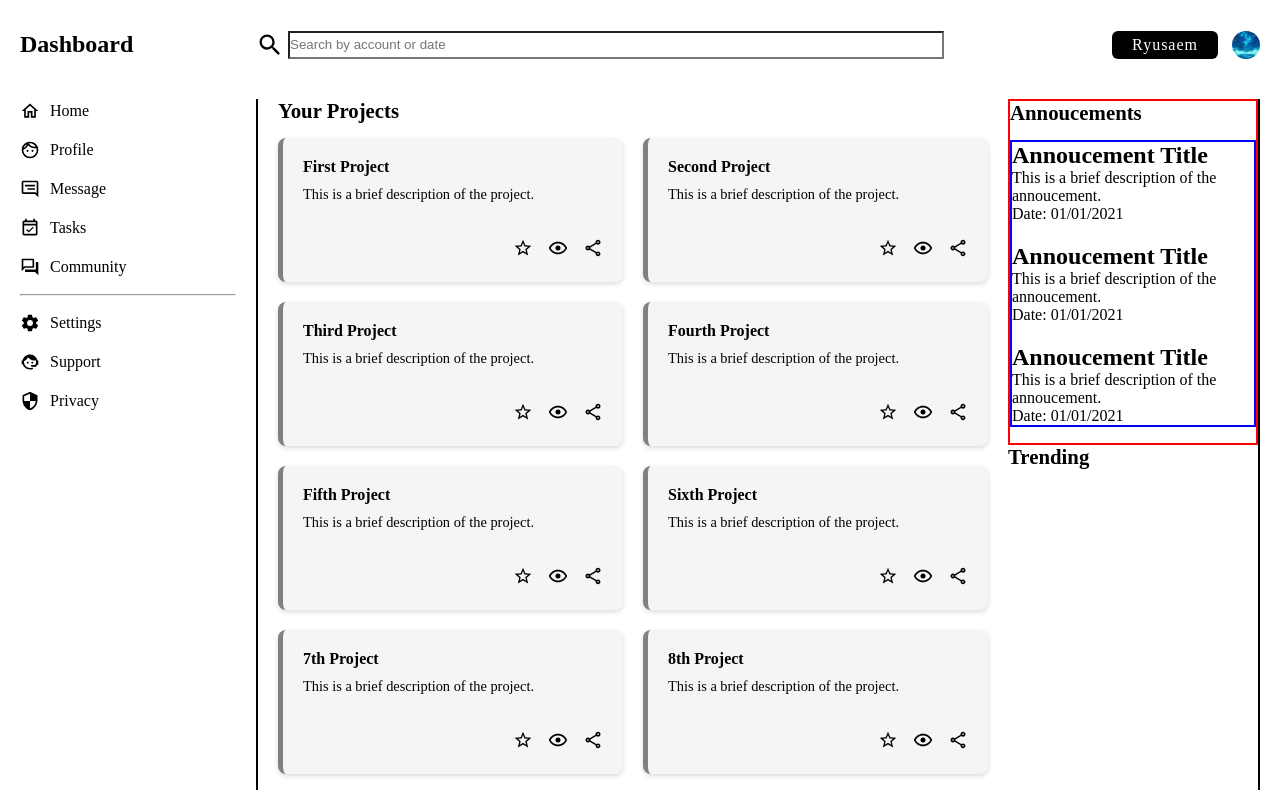
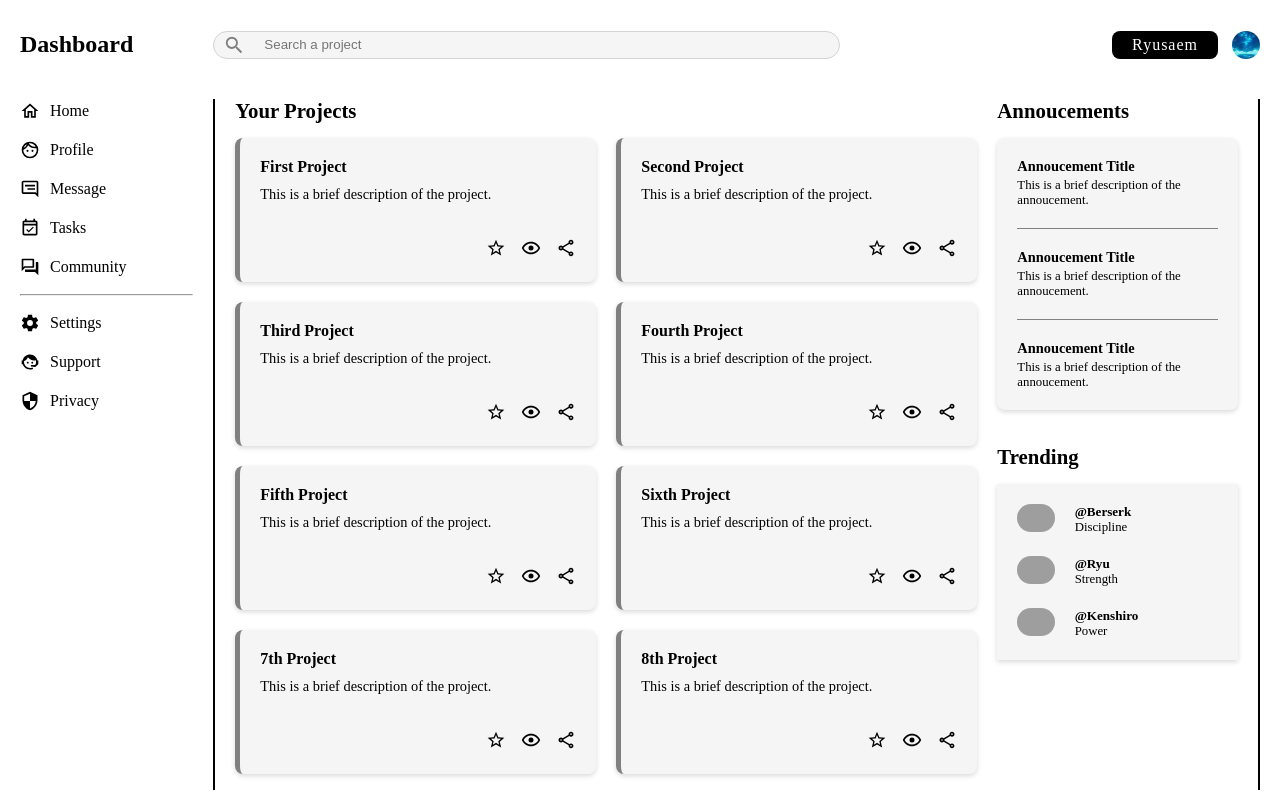
Before and after one commit to Ryusaem/css-admin-dashboard-odin-project, a plain HTML site: page index.html in a window 1280 px wide. Drawn offline with Linux system fonts and the light colour scheme; grey boxes are pictures that could not be loaded.

Commit message:
v1.0: Website done. Need to add the real SVG link if I wish to add a dark theme switcher

```diff
--- a/css/style.css
+++ b/css/style.css
@@ -4,6 +4,11 @@
   --color-base-text: hsl(217, 12%, 63%);
 
   --margin: 20px;
+  --padding: 20px;
+  --border-radius-icon: 20px;
+  --border-radius-card: 8px;
+  --height-avatar: 28px;
+  --box-shadow: 0 2px 5px rgba(0, 0, 0, 0.15);
 }
 
 /* --- GLOBAL RESET --- */
@@ -16,7 +21,7 @@
 .grid-container {
   display: grid;
   height: 100vh;
-  grid-template-columns: 1fr 4fr;
+  grid-template-columns: 0.8fr 4fr;
   grid-template-rows: 0.8fr 8fr;
   grid-template-areas:
     "header header"
@@ -43,7 +48,7 @@
 .header-content {
   display: grid;
   grid-auto-flow: column;
-  grid-template-columns: auto 3fr auto auto;
+  grid-template-columns: 3fr auto auto;
   gap: 4px;
   position: relative;
   /* justify-items: center; */
@@ -51,13 +56,13 @@
 
 .header-content .icon {
   position: relative;
-  height: 28px;
-  border-radius: 20px;
+  height: var(--height-avatar);
+  border-radius: var(--border-radius-icon);
 }
 
 .header-content .user-name {
   padding: 5px 20px;
-  border-radius: 6px;
+  border-radius: var(--border-radius-card);
   background-color: black;
   color: white;
   margin-right: 10px;
@@ -69,10 +74,33 @@
   grid-area: title;
 }
 
-input[type="search"] {
+/* --- SEARCH INPUT --- */
+
+.search-input-container {
+  display: grid;
+  grid-template-columns: 1fr;
+  position: relative;
+}
+
+.search-input-container .icon {
+  position: absolute;
+  top: 3px;
+  left: 10px;
+  height: 80%;
+
+  fill: gray;
+}
+
+.search-input-container input[type="search"] {
   appearance: none;
-  width: 80%;
-  /* height: 20px; */
+  outline: none;
+  border: 1px solid lightgray;
+
+  width: 70%;
+  background-color: whitesmoke;
+  border-radius: var(--border-radius-icon);
+  height: 100%;
+  padding: 0 50px;
 }
 
 /* --- SIDEBAR --- */
@@ -110,6 +138,7 @@ input[type="search"] {
 .sidebar .icon img {
   width: 100%;
   height: 20px;
+
   position: relative;
   top: 2px;
 }
@@ -135,7 +164,7 @@ input[type="search"] {
   grid-template-columns: 3fr 1fr;
   grid-template-rows: repeat(auto-fit, minmax(200px, 1fr));
   grid-template-areas:
-    "projects annoucements"
+    "projects announcements"
     "projects trending";
 }
 
@@ -174,7 +203,7 @@ input[type="search"] {
 
   border-left: 5px solid gray;
   padding: 20px;
-  border-radius: 8px;
+  border-radius: var(--border-radius-card);
   box-shadow: 0 2px 5px rgba(0, 0, 0, 0.15);
 }
 
@@ -219,23 +248,112 @@ input[type="search"] {
   text-decoration: none;
 }
 
-/* --- ANNOUCEMENTS */
+/* --- ANNOUNCEMENTS --- */
 
-.main .annoucements {
-  border: 2px solid red;
+.main .announcements {
+  /* border: 2px solid red; */
 
-  grid-area: annoucements;
+  grid-area: announcements;
+  margin-right: var(--margin); /* space between main and edge screen */
 }
 
-.main .annoucements .annoucements-container {
-  border: 2px solid blue;
+.main .announcements .announcements-container {
+  /* border: 2px solid blue; */
+  background-color: whitesmoke;
 
+  display: grid;
+  gap: 20px;
+
+  border-radius: var(--border-radius-card);
+  box-shadow: 0 2px 5px rgba(0, 0, 0, 0.15);
+  padding: var(--padding);
+}
+
+.announcements-container .announcement-card {
+  border-bottom: 1px solid gray; /* add border between cards */
+}
+
+.announcements-container .announcement-card:last-child {
+  border: none; /* remove border from last child */
+  margin-bottom: -20px;
+}
+
+.announcement-card .announcement-title {
+  margin: 0;
+  font-size: 0.9rem;
+  font-weight: bold;
+  margin-bottom: 3px;
+}
+
+.announcement-card .announcement-description {
+  font-size: 0.8rem;
+  margin-bottom: 20px;
+}
+
+/* --- TRENDING --- */
+
+.main .trending {
+  /* border: 2px solid red; */
+
+  grid-area: trending;
+  margin-right: var(--margin); /* space between main and edge screen */
+}
+
+.trending-container {
+  /* border: 2px solid blue; */
+  background-color: whitesmoke;
+  box-shadow: var(--box-shadow);
+
+  padding: 0 var(--padding);
   display: grid;
   gap: 20px;
 }
 
-.main .trending {
-  grid-area: trending;
+.trending-container .trending-card {
+  /* border-bottom: 1px solid gray; add border between cards */
+  /* border: 2px solid green; */
+
+  display: grid;
+  /* justify-content: center; */
+  align-items: center;
+  grid-template-columns: 1fr 2.5fr;
+  /* padding: var(--padding) 0; */
+  border-radius: var(--border-radius-icon);
+}
+
+.trending-container .trending-card:first-child {
+  padding-top: var(--padding);
+}
+
+.trending-container .trending-card:last-child {
+  padding-bottom: var(--padding);
+}
+
+.trending-card .trending-card-avatar {
+  height: var(--height-avatar);
+  width: auto;
+  border-radius: var(--border-radius-icon);
+}
+
+.trending-card .trending-card-username {
+  font-size: 0.7rem;
+  font-weight: 600;
+  margin-bottom: 1px;
+}
+
+.trending-card .trending-card-motto {
+  font-size: 0.8rem;
+}
+
+.trending-card .trending-card-username,
+.trending-card .trending-card-motto {
+  color: black;
+  text-decoration: none;
+}
+
+.trending-card .trending-card-username:hover,
+.trending-card .trending-card-motto:hover {
+  color: blue;
 }
 
 /* --- FOOTER --- */
--- a/index.html
+++ b/index.html
@@ -34,8 +34,18 @@
         <div class="header-container">
             <h2 class="site-title">Dashboard</h2>
             <div class="header-content">
-                <img src="assets/images/search.svg" alt="search-icon" class="icon">
-                <input type="search" id="user-search" placeholder="Search by account or date">
+                <div class="search-input-container">
+
+                    <svg class="icon" xmlns="http://www.w3.org/2000/svg" viewBox="0 0 24 24">
+                        <title>magnify</title>
+                        <path
+                            d="M9.5,3A6.5,6.5 0 0,1 16,9.5C16,11.11 15.41,12.59 14.44,13.73L14.71,14H15.5L20.5,19L19,20.5L14,15.5V14.71L13.73,14.44C12.59,15.41 11.11,16 9.5,16A6.5,6.5 0 0,1 3,9.5A6.5,6.5 0 0,1 9.5,3M9.5,5C7,5 5,7 5,9.5C5,12 7,14 9.5,14C12,14 14,12 14,9.5C14,7 12,5 9.5,5Z" />
+                    </svg>
+
+
+                    <input type="search" id="user-search" placeholder="Search a project">
+                </div>
+
                 <p class="user-name">Ryusaem</p>
                 <img src="assets/images/avatar.png" class="icon" />
             </div>
@@ -230,31 +240,88 @@
                 </div>
             </div>
 
-            <div class="annoucements">
+            <div class="announcements">
+
                 <h2 class="title">Annoucements</h2>
-                <div class="annoucements-container">
-                    <div class="annoucements-card">
-                        <h2 class="annoucements-title">Annoucement Title</h2>
-                        <p class="annoucements-description">This is a brief description of the annoucement.</p>
-                        <p class="annoucements-date">Date: 01/01/2021</p>
+
+                <div class="announcements-container">
+
+                    <div class="announcement-card">
+                        <h3 class="announcement-title">Annoucement Title</h3>
+                        <p class="announcement-description">This is a brief description of the annoucement.</p>
                     </div>
 
-                    <div class="annoucements-card">
-                        <h2 class="annoucements-title">Annoucement Title</h2>
-                        <p class="annoucements-description">This is a brief description of the annoucement.</p>
-                        <p class="annoucements-date">Date: 01/01/2021</p>
+                    <div class="announcement-card">
+                        <h3 class="announcement-title">Annoucement Title</h3>
+                        <p class="announcement-description">This is a brief description of the annoucement.</p>
                     </div>
 
-                    <div class="annoucements-card">
-                        <h2 class="annoucements-title">Annoucement Title</h2>
-                        <p class="annoucements-description">This is a brief description of the annoucement.</p>
-                        <p class="annoucements-date">Date: 01/01/2021</p>
+                    <div class="announcement-card">
+                        <h3 class="announcement-title">Annoucement Title</h3>
+                        <p class="announcement-description">This is a brief description of the annoucement.</p>
                     </div>
+
                 </div>
+
             </div>
 
             <div class="trending">
                 <h2 class="title">Trending</h2>
+                <div class="trending-container">
+
+                    <div class="trending-card">
+                        <a href="#">
+                            <img src="assets/images/avatar-berserk.png" alt="Berserk Avatar"
+                                class="trending-card-avatar">
+                        </a>
+
+                        <div class="trending-card-info">
+                            <a href="#" class="trending-card-username">
+                                <h3>@Berserk</h3>
+                            </a>
+
+                            <a href="#" class="trending-card-motto">
+                                <p>Discipline</p>
+                            </a>
+
+                        </div>
+                    </div>
+
+                    <div class="trending-card">
+                        <a href="#">
+                            <img src="assets/images/avatar-ryu.png" alt="Ryu Avatar" class="trending-card-avatar">
+                        </a>
+
+                        <div class="trending-card-info">
+                            <a href="#" class="trending-card-username">
+                                <h3>@Ryu</h3>
+                            </a>
+
+                            <a href="#" class="trending-card-motto">
+                                <p>Strength</p>
+                            </a>
+
+                        </div>
+                    </div>
+
+                    <div class="trending-card">
+                        <a href="#">
+                            <img src="assets/images/avatar-kenshiro.png" alt="Kenshiro Avatar"
+                                class="trending-card-avatar">
+                        </a>
+
+                        <div class="trending-card-info">
+                            <a href="#" class="trending-card-username">
+                                <h3>@Kenshiro</h3>
+                            </a>
+
+                            <a href="#" class="trending-card-motto">
+                                <p>Power</p>
+                            </a>
+
+                        </div>
+                    </div>
+                </div>
             </div>
         </div>
     </div>
```
Also changed, not shown: 3 other files.
